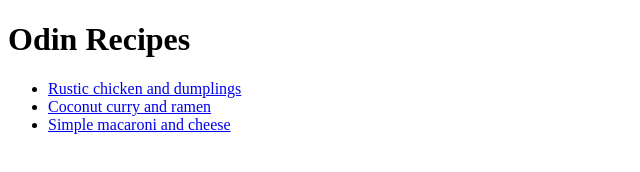
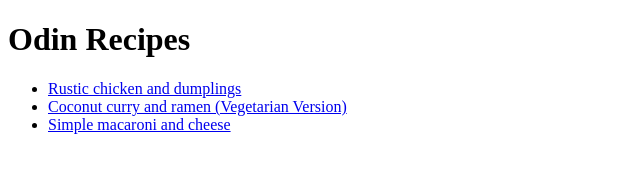
Before and after one commit to aldanagithub/odin-recipes, a plain HTML site: page index.html in a window 1280 px wide. Shown: the whole page, without its empty margins (0-640 px from the left). Drawn offline with Linux system fonts and the light colour scheme.

Commit message:
Add missing text to Coconut curry and ramen recipe title
The missing text specifies recipe type

```diff
--- a/index.html
+++ b/index.html
@@ -9,7 +9,7 @@
     <h1>Odin Recipes</h1>
     <ul>
     <li><a href="recipes/rustic-chicken-and-dumplings.html">Rustic chicken and dumplings</a></li>
-    <li><a href="recipes/coconut-curry-ramen.html">Coconut curry and ramen</a></li>
+    <li><a href="recipes/coconut-curry-ramen.html">Coconut curry and ramen (Vegetarian Version)</a></li>
     <li><a href="recipes/simple-macaroni-and-cheese.html">Simple macaroni and cheese</a></li>
     </ul>
 </body>
```
